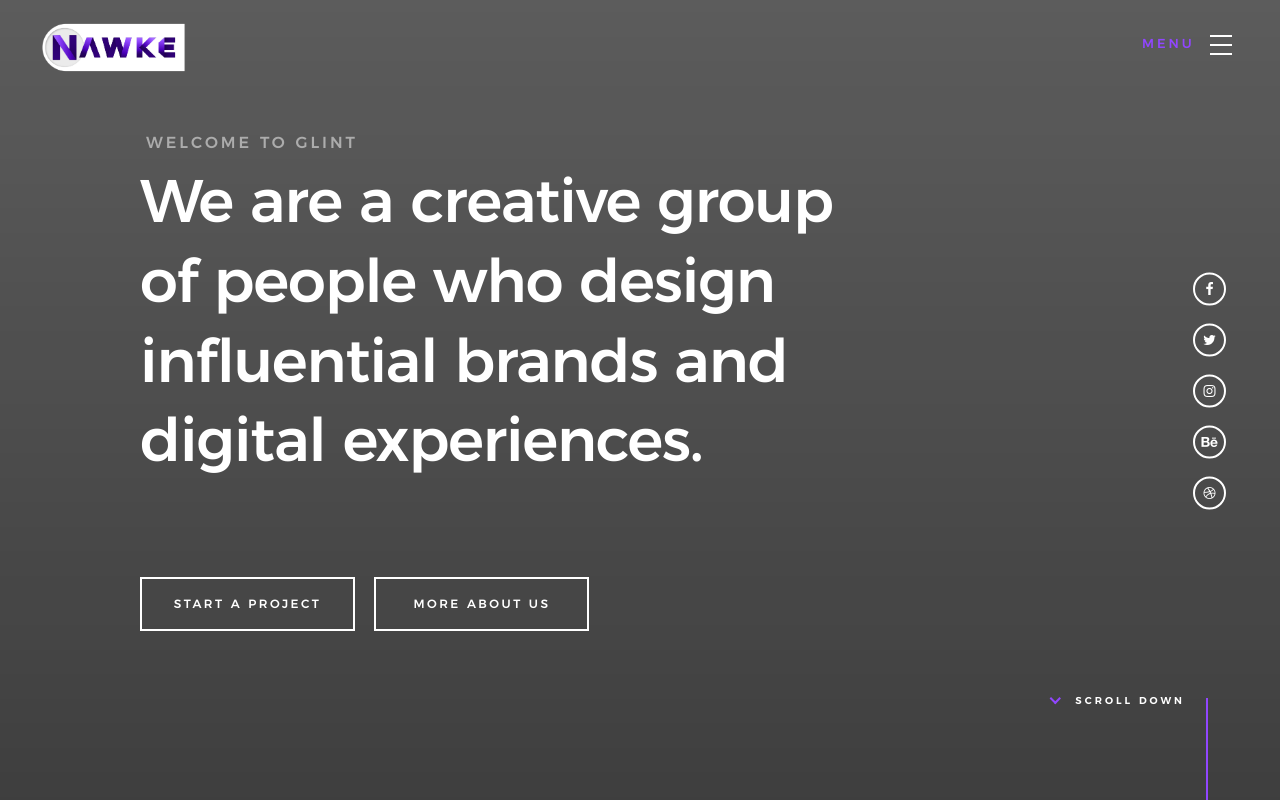
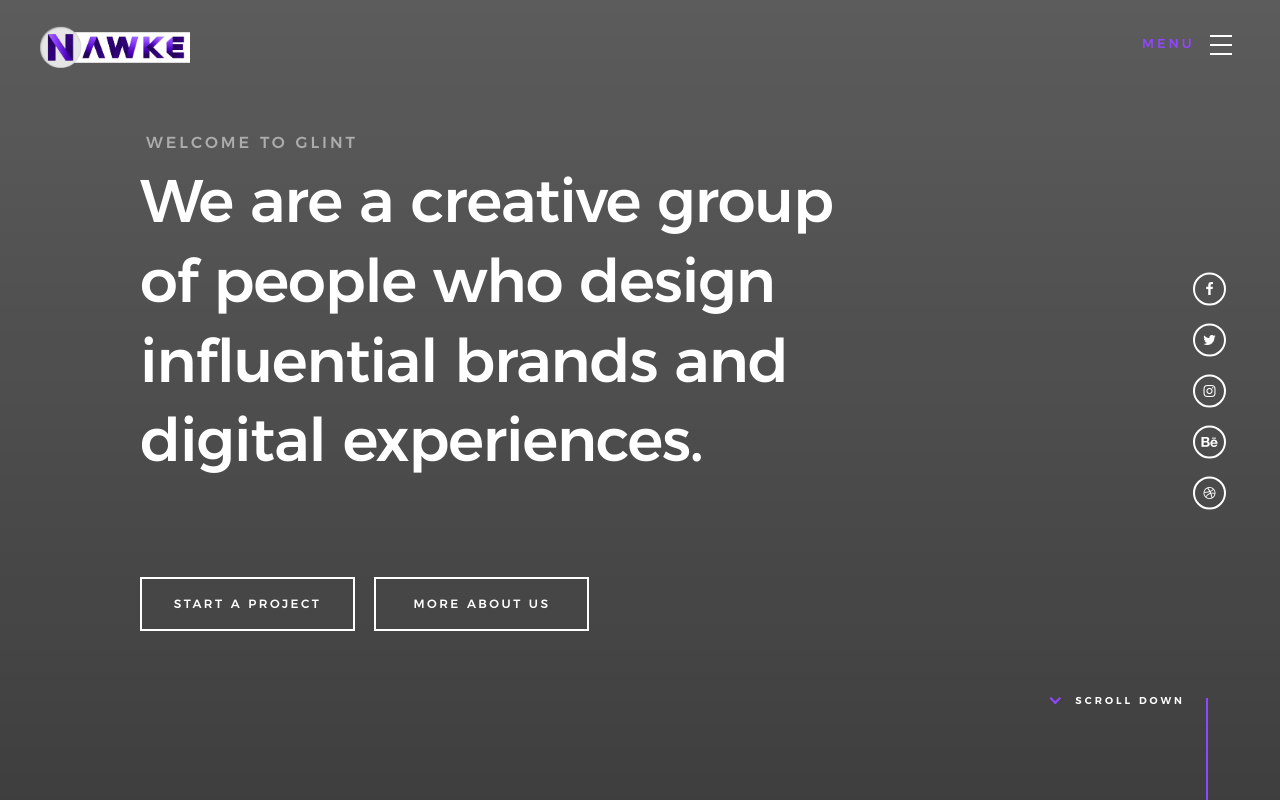
Before and after one commit to Harry-Rajput/Nawke-Website, a plain HTML site: page styles.html in a window 1280 px wide. Shown: the top 803 px of the page. Drawn offline with Linux system fonts and the light colour scheme; files whose address does not match are found by name.

Commit message:
Update styles.html

```diff
--- a/styles.html
+++ b/styles.html
@@ -52,7 +52,7 @@
 
         <div class="header-logo">
             <a class="site-logo" href="index.html">
-                <img src="images/nnnlogo.png" alt="Homepage">
+                <img src="images/nfinal.png" alt="Homepage">
             </a>
         </div>
 
```
